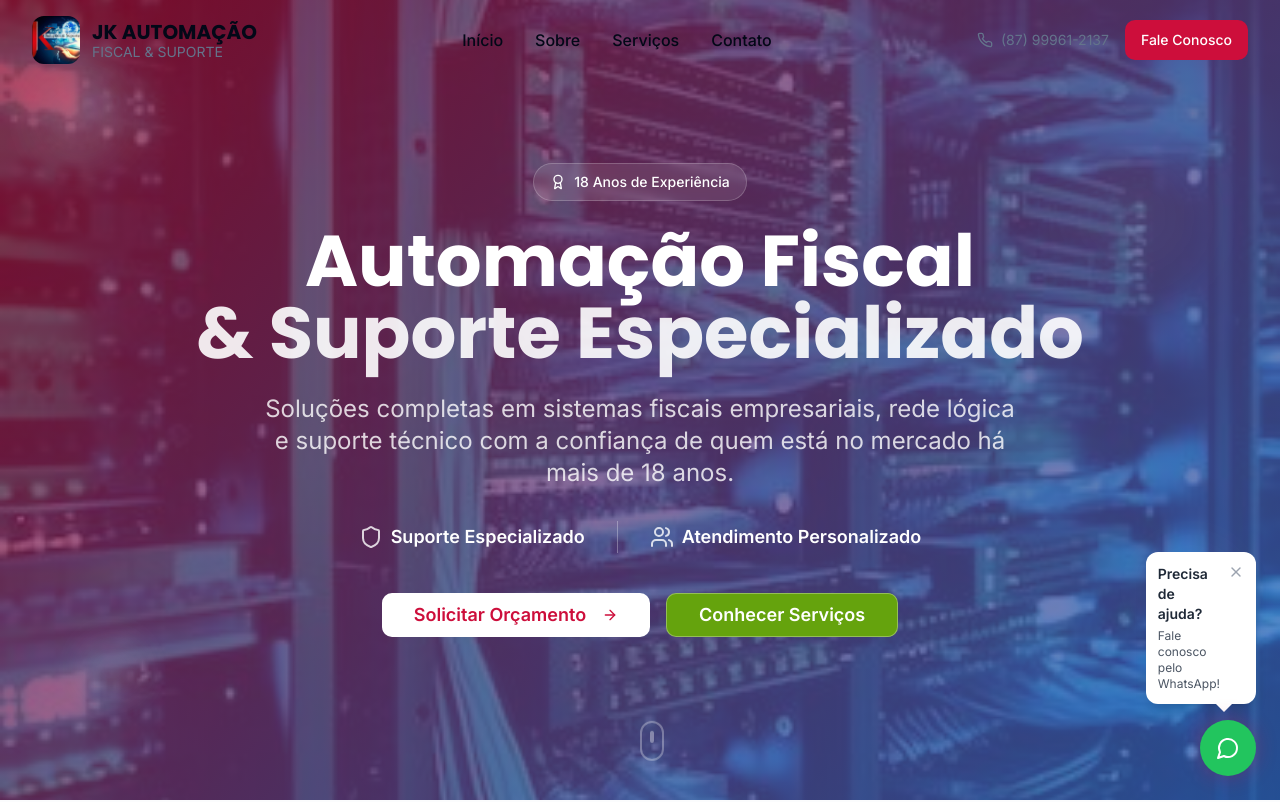
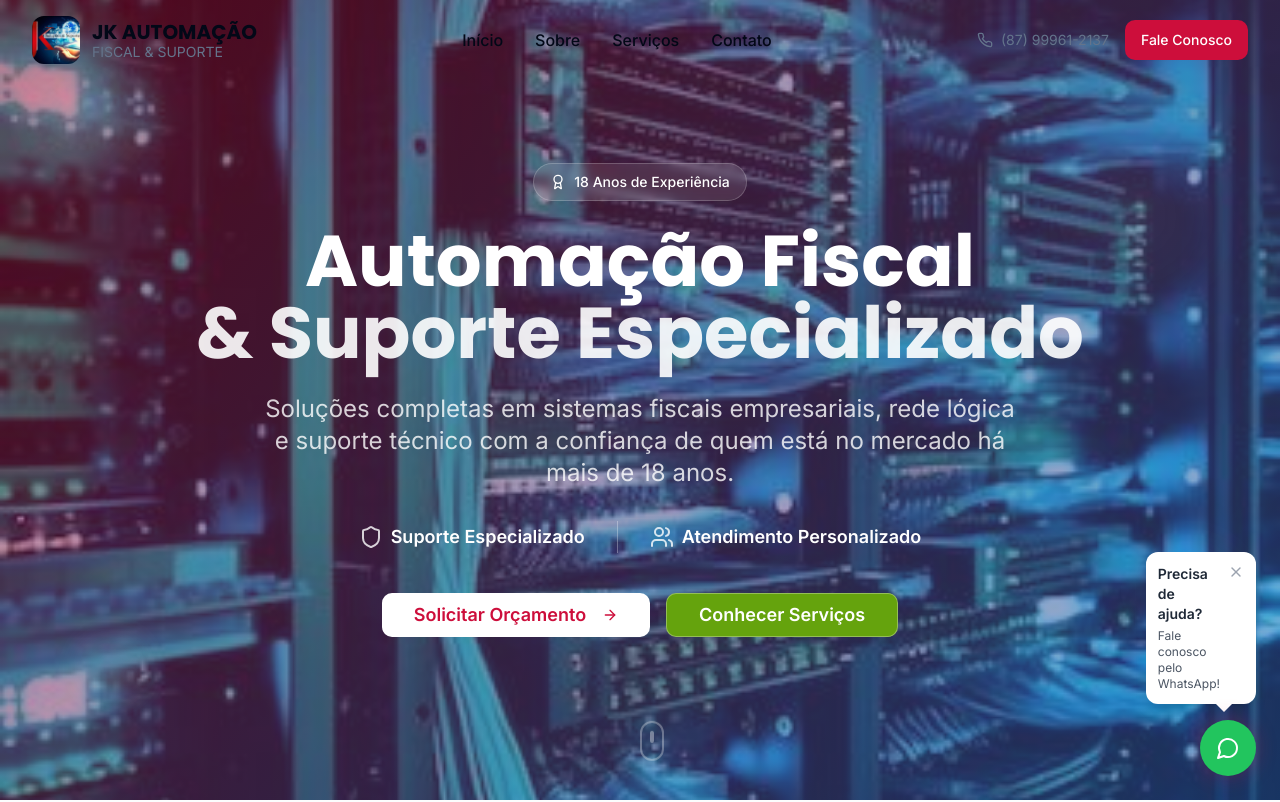
Before and after one commit to DevZipMateus/jk-fiscal-digital-hub, a React (Vite) app: page / in a window 1280 px wide. Shown: the top 802 px of the page. Built offline with nearby package versions, Linux system fonts and the light colour scheme.

Commit message:
Refinar opacidade da seção Hero
Ajusta a opacidade da sobreposição escura e do gradiente na seção Hero para esmaecer ainda mais os elementos, melhorando a visibilidade da imagem de fundo.

```diff
--- a/src/components/Hero.tsx
+++ b/src/components/Hero.tsx
@@ -13,8 +13,8 @@ const Hero = () => {
           alt="Tecnologia Background"
           className="w-full h-full object-cover"
         />
-        <div className="absolute inset-0 bg-black/40"></div>
-        <div className="absolute inset-0 bg-hero-gradient opacity-60"></div>
+        <div className="absolute inset-0 bg-black/20"></div>
+        <div className="absolute inset-0 bg-hero-gradient opacity-40"></div>
       </div>
 
       {/* Animated Background Elements */}
```
